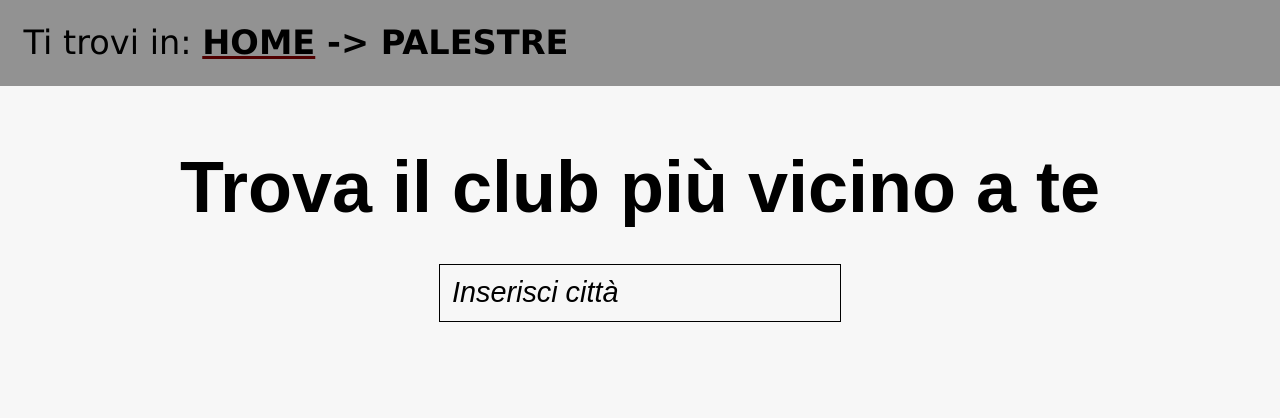
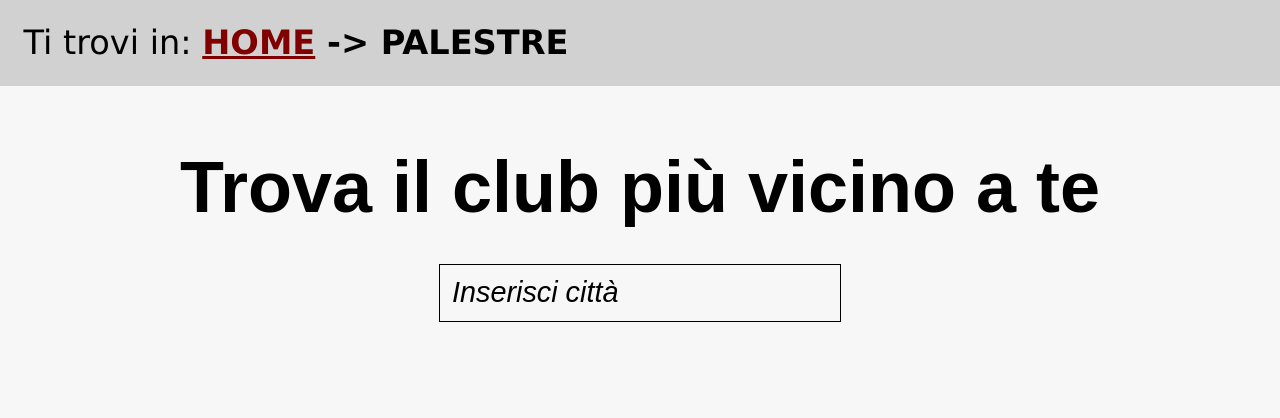
Before and after one commit to IsThisDemi/FitnessCenter, a PHP site: page /clubs.php in a window 1280 px wide. Shown: the part 172-590 px from the top of the page. Run offline with PHP 8.4, Linux system fonts and the light colour scheme; data comes from the database, SQL or seed files in the repository.

Commit message:
Fix contrasto-colori parziale e breadcrumbs

```diff
--- a/css/mini.css
+++ b/css/mini.css
@@ -11,7 +11,7 @@ body {
 */
 
 header {
-	background-color: var(--red);
+	background-color: var(--header-color);
 	font-size: 1.4em;
 	box-shadow: none;
 	border-radius: 0%;
@@ -42,9 +42,6 @@ nav .menu_name {
 	border-radius: 5%;
 }
 
-.menu_name {
-	background-color: var(--secondary-color);
-}
 
 /*
 ------------------------------------------------------------
@@ -241,12 +238,9 @@ footer {
 	"m";
 	margin-bottom: 1em;
 }
+
 #search_title {
 	font-size: 2em;
-}
-
-#search_title p{
-	color: var(--red);
 }
 
 #searchbar_club {
--- a/css/style.css
+++ b/css/style.css
@@ -7,6 +7,7 @@
 	--gradient-second-color: #1b1b1b;
 	--gradient-last-color: #121212;
 	--visited-links: #191919 ;
+	--header-hover: #191919;
 	--text-color: white;
 	--alternative-text-color: black;
 	--error-color: #C2B800;
@@ -33,7 +34,9 @@
 	--gradient-blurry : #000000d8;
 
 	--error-color: #00328f;
-	--breadcrumb-color: #ec0000;
+	--breadcrumb-text-color: #FF8080;
+	--breadcrumb-text-h-color: #007add;
+	--breadcrumb-bg-color: #1b1b1b;
 
 	--red: #EC6F6F;
 	--resistenza-h: #09642c;
@@ -52,7 +55,8 @@
 		--gradient-first-color-hover: #bebebe;
 		--gradient-second-color: #929292;
 		--gradient-last-color: #858585;
-		--visited-links: #191919 ;
+		--visited-links: #f8f3f3 ;
+		--header-hover: #f8f3f3;
 		--text-color: black;
 		--alternative-text-color: black;
 		--error-color: #C2B800;
@@ -79,7 +83,9 @@
 		--gradient-blurry : #ffffffd8;
 
 		--error-color: #fbff00;
-		--breadcrumb-color: #500000;
+		--breadcrumb-text-color: #800000;
+		--breadcrumb-text-h-color: #0819b1;
+		--breadcrumb-bg-color: #D1D1D1;
 
 		--red: #AB2121;
 		--resistenza-h: #00b846;
@@ -114,12 +120,15 @@ select{
     color: var(--disabled-color);
 }
 
-a:visited span{
-	color: var(--visited-links);
-}
 a:hover span{
 	color: var(--links-hover-color);
 }
+
+/*   far apparire i link visitati con un colore differente
+a:visited {
+	color: var(--links-visited-color);
+}
+*/
 
 html {
 	font-size: 100%;
@@ -220,7 +229,7 @@ header li {
 }
 
 .navmenu a:hover {
-	color: var(--visited-links);
+	color: var(--links-hover-color);
 }
 
 nav li a,
@@ -241,7 +250,7 @@ nav .menu_name {
 	padding: 0.7em ;
 	font-family: Verdana, Geneva, Tahoma, sans-serif;
 	font-size: 1.4em;
-	background-color: var(--gradient-second-color);
+	background-color: var(--breadcrumb-bg-color);
 }
 
 .breadcrumbs #percorso {
@@ -249,13 +258,16 @@ nav .menu_name {
 	font-weight: 700;
 }
 
-.breadcrumbs a{
+.breadcrumbs a,
+.breadcrumbs a span{
 	text-transform: uppercase;
-	color: var(--breadcrumb-color);
+	color: var(--breadcrumb-text-color);
 }
 
-.breadcrumbs a:hover{
-	color: var(--links-visited-color);
+
+.breadcrumbs a:hover,
+.breadcrumbs a span:hover{
+	color: var(--breadcrumb-text-h-color);
 	font-weight: 900;
 }
 
@@ -1116,7 +1128,7 @@ iframe#map {
 
   .active, .address:hover {
 	background-color: var(--gradient-first-color-hover);
-	color: var(--secondary-color);
+	color: var(--breadcrumb-text-color);
   }
 
   .panel {
```
